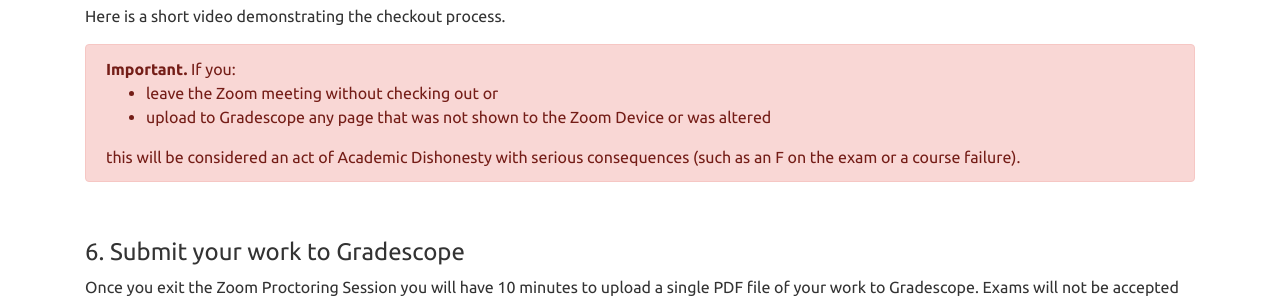
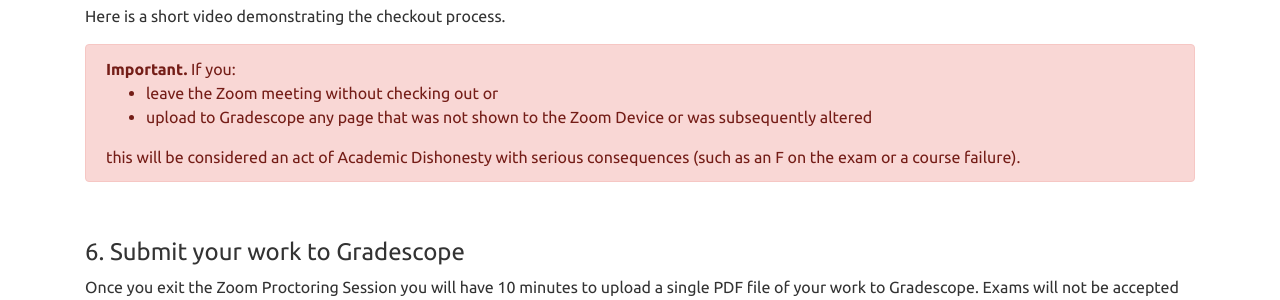
Before and after one commit to ub-math/exam_guides, a Jekyll site: the page built from docs/index.md, in a window 1280 px wide and 900 px high, scrolled down 4965 px. Shown: the part 152-452 px from the top of the window. Built offline with Jekyll 4.4.1, drawn with Linux system fonts in a browser that asks for light colours.

Commit message:
Update index.md

```diff
--- a/docs/index.md
+++ b/docs/index.md
@@ -267,7 +267,7 @@ Here is a short video demonstrating the checkout process.
 
   <ul>
   <li>leave the Zoom meeting without checking out or </li>
-  <li> upload to Gradescope any page that was not shown to the Zoom Device or was altered </li>
+  <li> upload to Gradescope any page that was not shown to the Zoom Device or was subsequently altered </li>
   </ul>
 this will be considered an act of Academic Dishonesty with serious consequences (such as an F on the exam or a course failure).
 </div>
```
